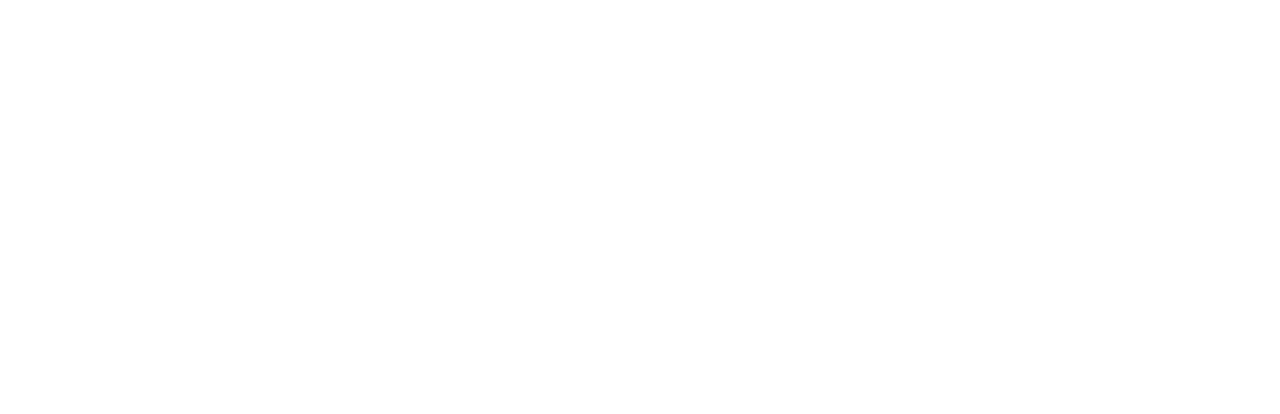
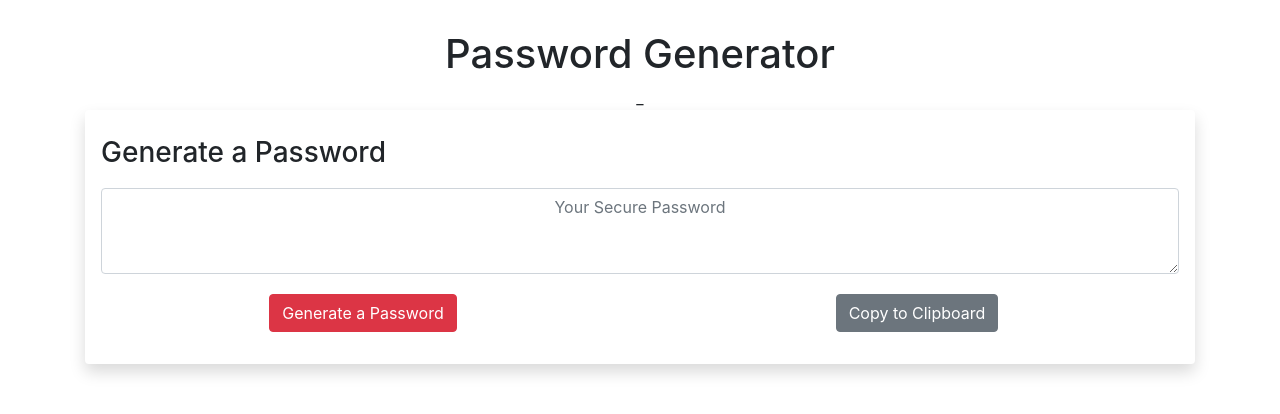
Before and after one commit to reburke286/PasswordGenerator, a plain HTML site: page index.html in a window 1280 px wide. Drawn offline with nearby package versions, Linux system fonts and the light colour scheme.

Commit message:
completed html and css

```diff
--- a/index.html
+++ b/index.html
@@ -9,6 +9,31 @@
     <link rel="stylesheet" type="text/css" href="style.css">
 </head>
 <body>
+    <h1>Password Generator</h1>
+       _<div class="container">
+           <div class="shadow p-3 mb-5 bg-white rounded">
+           <form>
+            <div class="form-group">
+                <div class="row">
+                    <h3>Generate a Password</h3>
+                </div>
+                <div class="row">
+                    <div class="col-md">
+                    <textarea class="form-control" id="exampleFormControlTextarea1" rows="3" placeholder="Your Secure Password"></textarea>
+                    </div>
+                </div>
+                <div class="row">
+                    <div class="col-md-6" id="generate">
+                    <button type="button" class="btn btn-danger">Generate a Password</button>
+                    </div>
+                    <div class="col-md-6" id="copyToClipboard">
+                    <button type="button" class="btn btn-secondary">Copy to Clipboard</button>
+                    </div>
+                </div>
+            </div>
+            </form>
+            </div>
+        </div>
 
 
 
--- a/style.css
+++ b/style.css
@@ -0,0 +1,20 @@
+body {
+    text-align: center;
+    margin-top: 30px;
+}
+
+#generate {
+    margin-top: 20px;
+}
+
+#copyToClipboard {
+    margin-top: 20px;
+}
+
+textarea {
+    text-align: center;
+}
+
+h3 {
+    padding: 10px 15px;
+}
```
